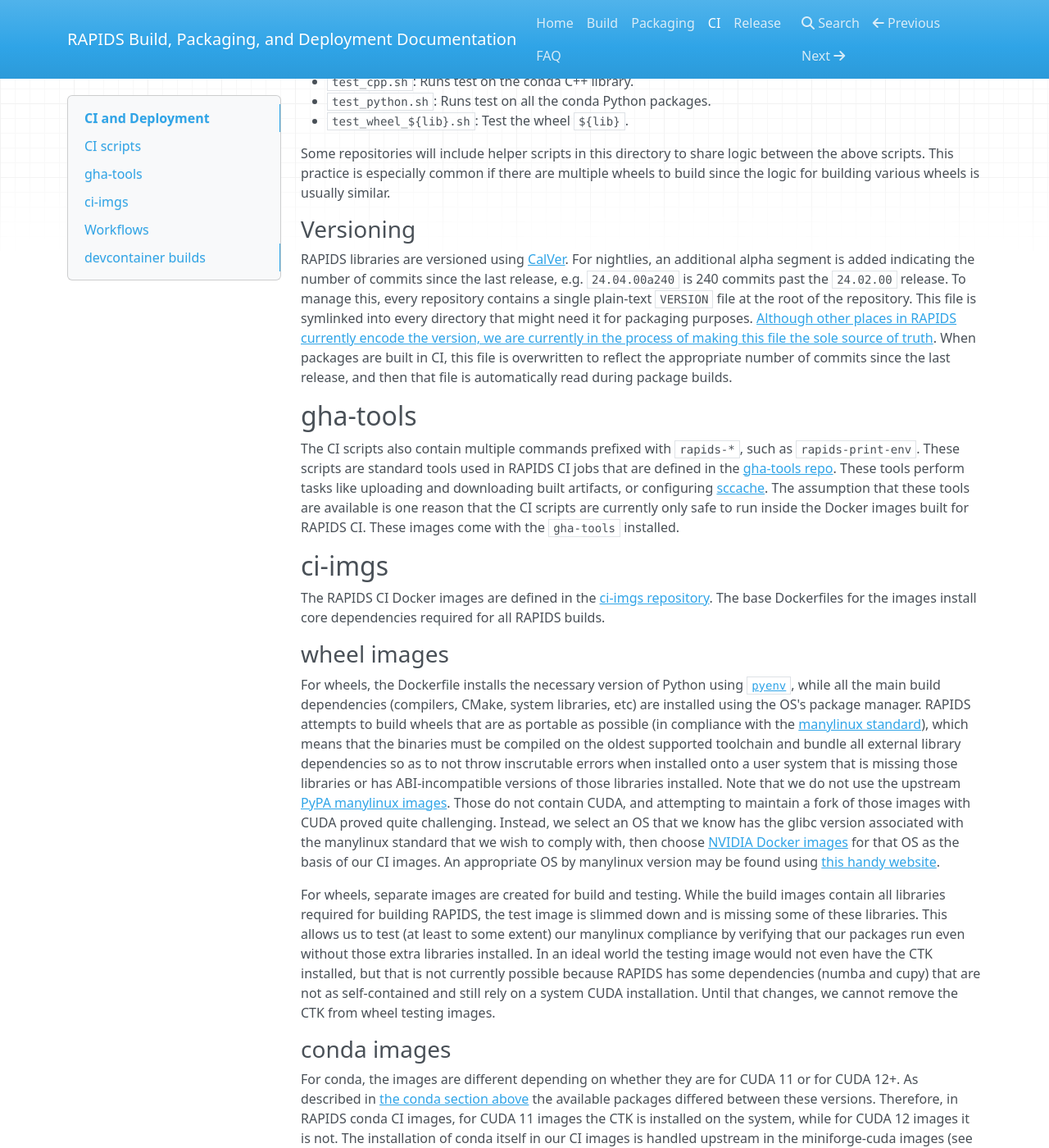
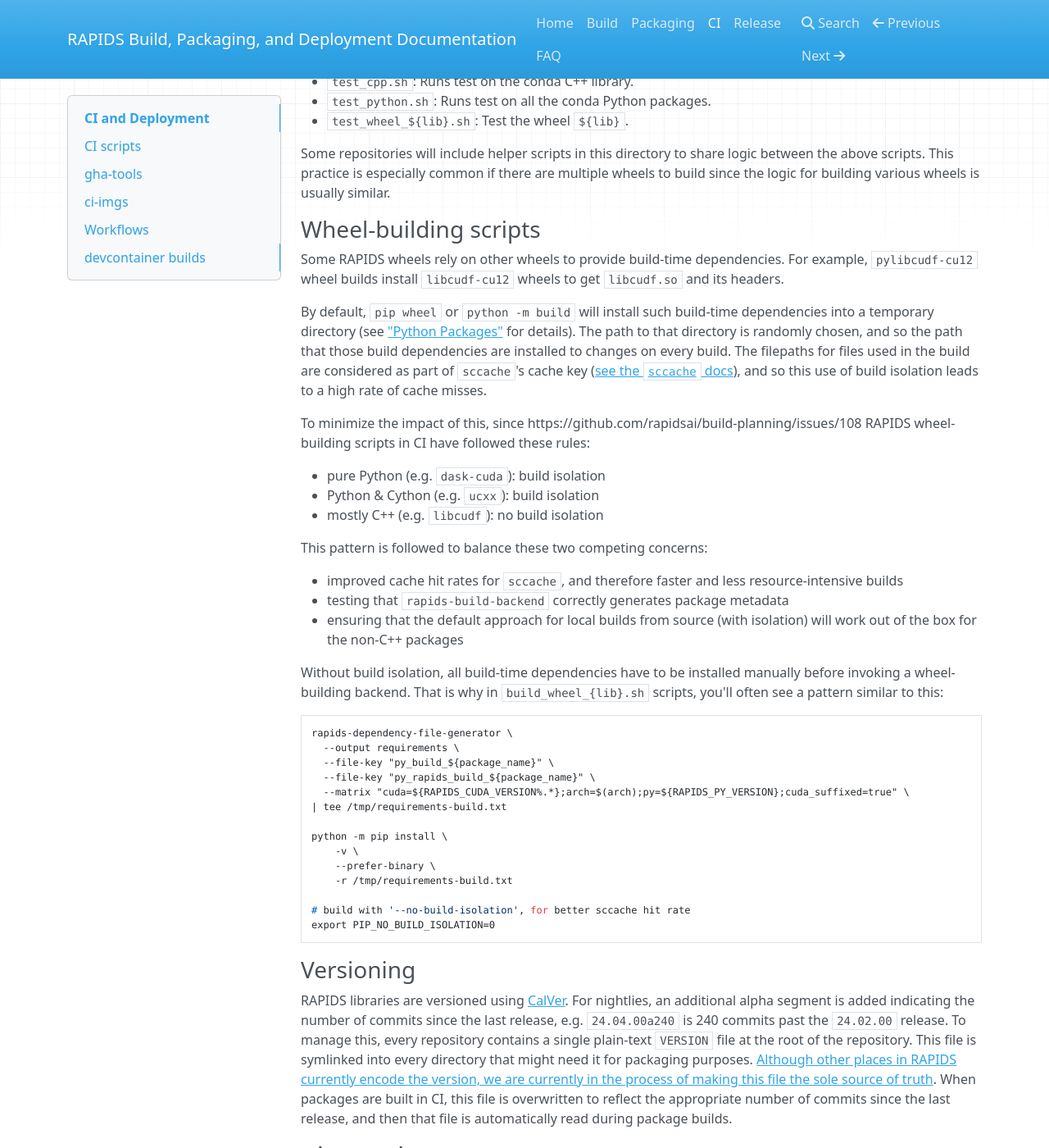
Before and after one commit to rapidsai/build-planning, an MkDocs documentation site: the page built from docs/docs/ci.md, in a window 1280 px wide and 1400 px high, scrolled down 430 px. Shown: the whole window at 82% size. Built offline with MkDocs 1.6.1, drawn with Linux system fonts in a browser that asks for light colours; nearby versions of some CDN libraries.

Commit message:
document why and when --no-build-isolation is used in wheel-building CI (#112)
Co-authored-by: Vyas Ramasubramani <vyas.ramasubramani@gmail.com>
Co-authored-by: Bradley Dice <bdice@bradleydice.com>

````diff
--- a/docs/docs/ci.md
+++ b/docs/docs/ci.md
@@ -19,6 +19,47 @@ While each repository is free to define whatever scripts it requires, most RAPID
 
 Some repositories will include helper scripts in this directory to share logic between the above scripts.
 This practice is especially common if there are multiple wheels to build since the logic for building various wheels is usually similar.
+
+### Wheel-building scripts
+
+Some RAPIDS wheels rely on other wheels to provide build-time dependencies.
+For example, `pylibcudf-cu12` wheel builds install `libcudf-cu12` wheels to get `libcudf.so` and its headers.
+
+By default, `pip wheel` or `python -m build` will install such build-time dependencies into a temporary directory (see ["Python Packages"](build.md#python-packages) for details).
+The path to that directory is randomly chosen, and so the path that those build dependencies are installed to changes on every build.
+The filepaths for files used in the build are considered as part of `sccache`'s cache key ([see the `sccache` docs](https://github.com/mozilla/sccache/blob/main/docs/Caching.md)), and so this use of build isolation leads to a high rate of cache misses.
+
+To minimize the impact of this, since https://github.com/rapidsai/build-planning/issues/108 RAPIDS wheel-building scripts in CI have followed these rules:
+
+* pure Python (e.g. `dask-cuda`): build isolation
+* Python & Cython (e.g. `ucxx`): build isolation
+* mostly C++ (e.g. `libcudf`): no build isolation
+
+This pattern is followed to balance these two competing concerns:
+
+* improved cache hit rates for `sccache`, and therefore faster and less resource-intensive builds
+* testing that `rapids-build-backend` correctly generates package metadata
+* ensuring that the default approach for local builds from source (with isolation) will work out of the box for the non-C++ packages
+
+Without build isolation, all build-time dependencies have to be installed manually before invoking a wheel-building backend.
+That is why in `build_wheel_{lib}.sh` scripts, you'll often see a pattern similar to this:
+
+```shell
+rapids-dependency-file-generator \
+  --output requirements \
+  --file-key "py_build_${package_name}" \
+  --file-key "py_rapids_build_${package_name}" \
+  --matrix "cuda=${RAPIDS_CUDA_VERSION%.*};arch=$(arch);py=${RAPIDS_PY_VERSION};cuda_suffixed=true" \
+| tee /tmp/requirements-build.txt
+
+python -m pip install \
+    -v \
+    --prefer-binary \
+    -r /tmp/requirements-build.txt
+
+# build with '--no-build-isolation', for better sccache hit rate
+export PIP_NO_BUILD_ISOLATION=0
+```
 
 ### Versioning
 
````
Also changed, not shown: docs/docs/building.md (+6 -4 lines), docs/docs/packaging.md (+2 -6 lines), .pre-commit-config.yaml (added).
